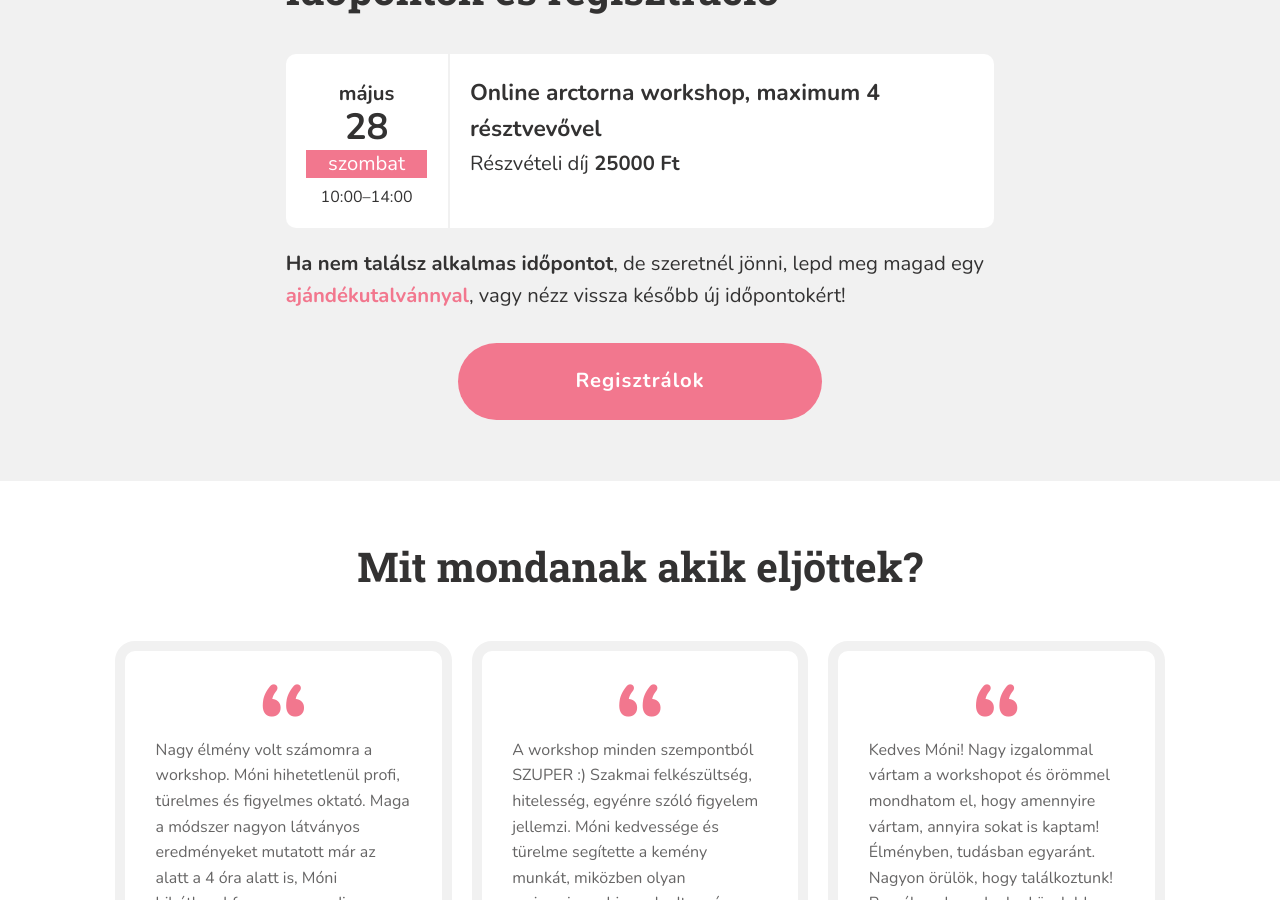
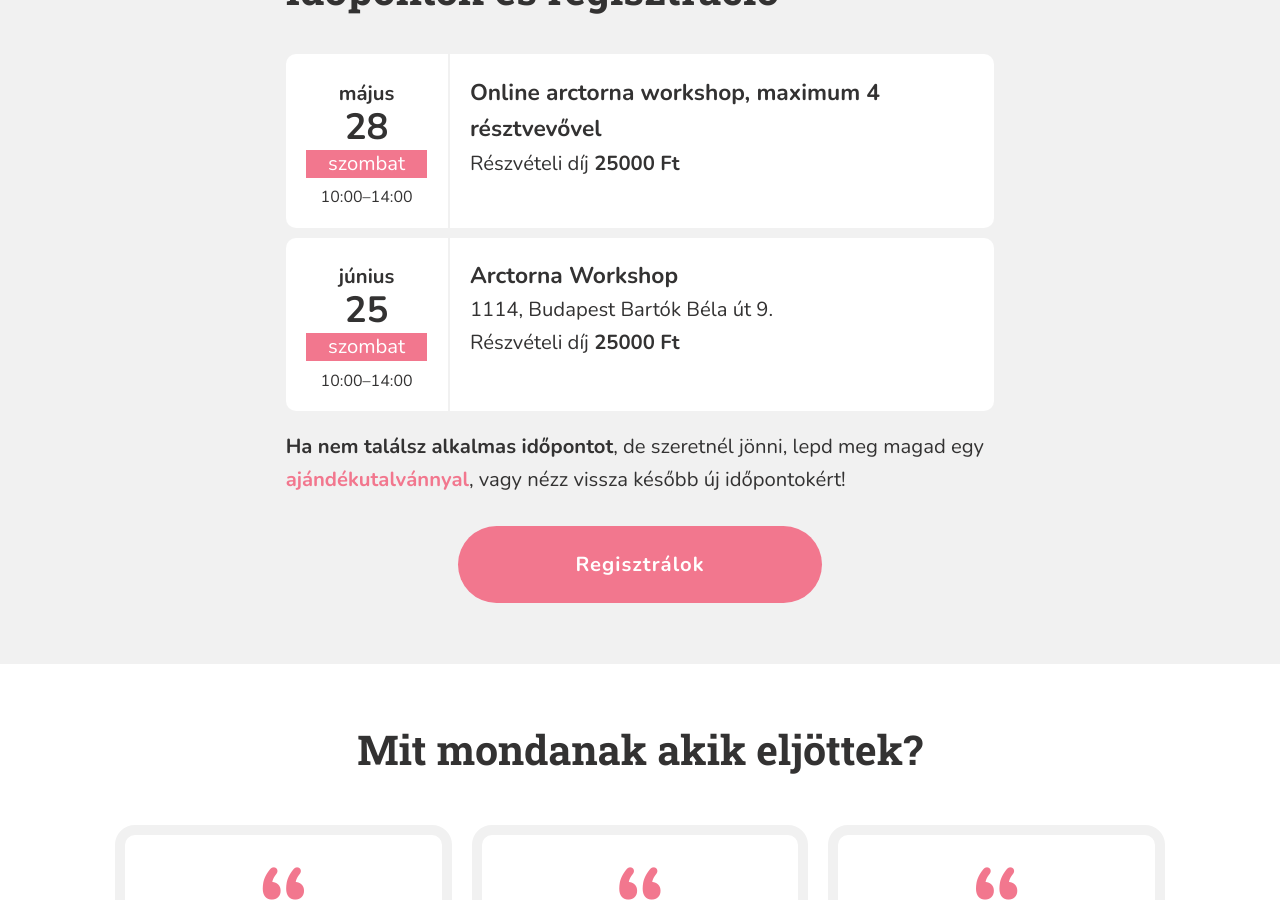
Before and after one commit to monikamudra/arctorna, a Jekyll site: the page built from workshop.md, in a window 1280 px wide and 900 px high, scrolled down 2309 px. Built offline with Jekyll 4.4.1, drawn with Linux system fonts in a browser that asks for light colours.

Commit message:
Update event

```diff
--- a/_data/workshop.yaml
+++ b/_data/workshop.yaml
@@ -35,3 +35,11 @@ events:
     title: Online arctorna workshop, maximum 4 résztvevővel
     price: 25000
     full: false
+
+  - date: 2022-6-25-T10:00
+    start: "10:00"
+    end: "14:00"
+    title: Arctorna Workshop
+    address: 1114, Budapest Bartók Béla út 9.
+    price: 25000
+    full: false
```
